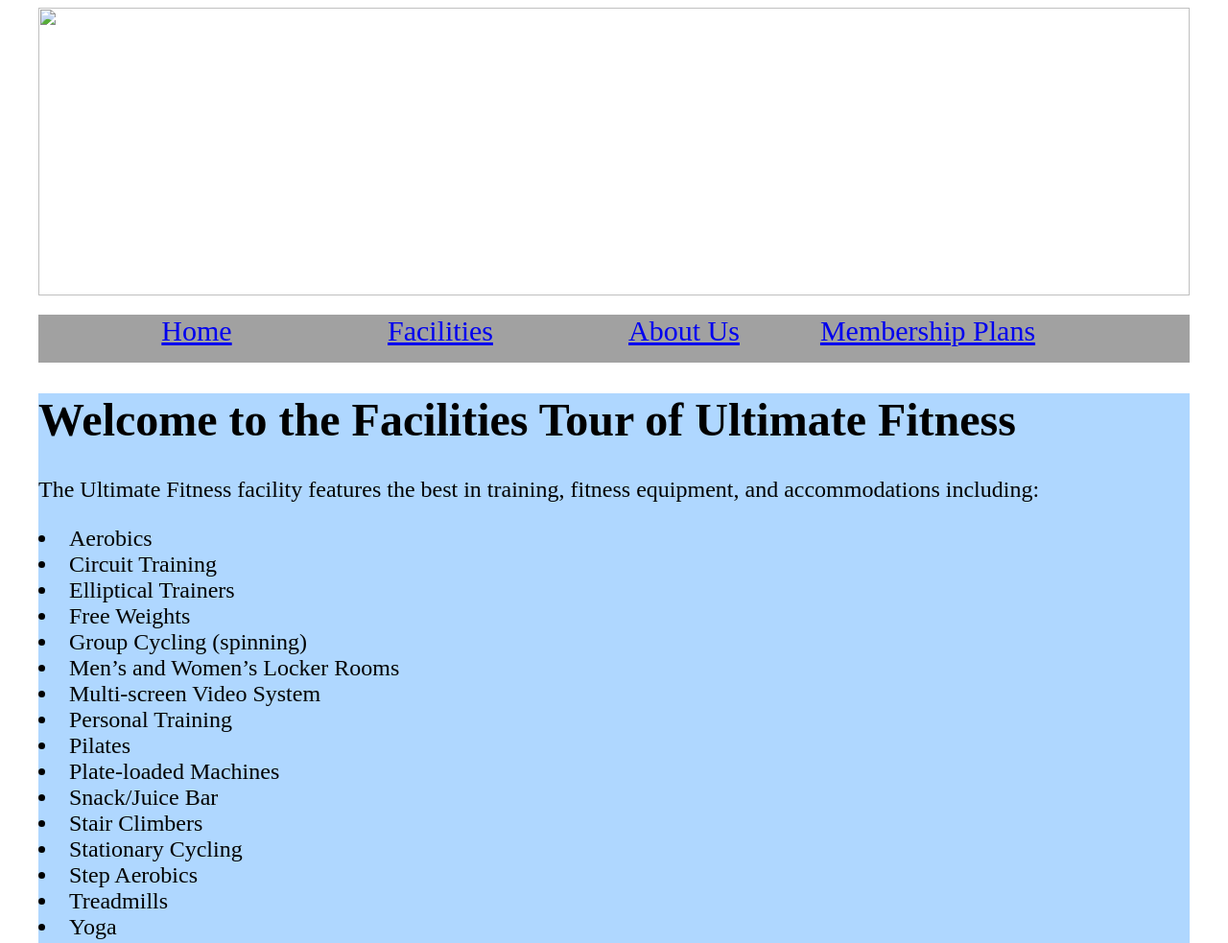
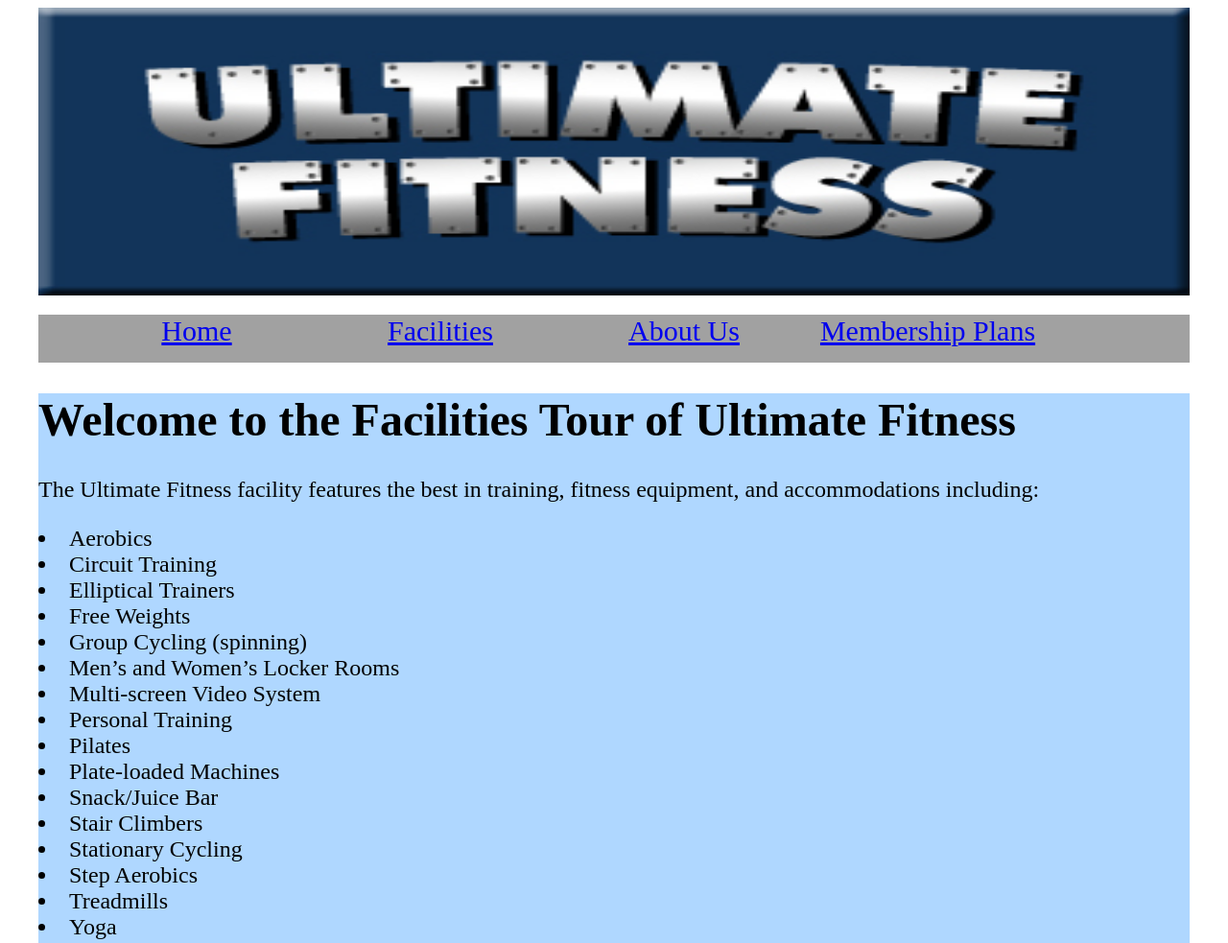
Before and after one commit to zachgarvey/FinalProject, a plain HTML site: page webpages/facilities.html in a window 1280 px wide. Shown: the top 983 px of the page at 96% size. Drawn offline with Linux system fonts and the light colour scheme.

Commit message:
Update facilities.html

```diff
--- a/webpages/facilities.html
+++ b/webpages/facilities.html
@@ -11,7 +11,7 @@
 	<div id ="wrapper">
 
 	<div id ="header">
-	<img src = "../images/logo_4.jpg" height = "300" width = 1500/>
+	<img src = "../logo_4.jpg" height = "300" width = 1500/>
 
 	</div>
 	<div id ="bar">
```
